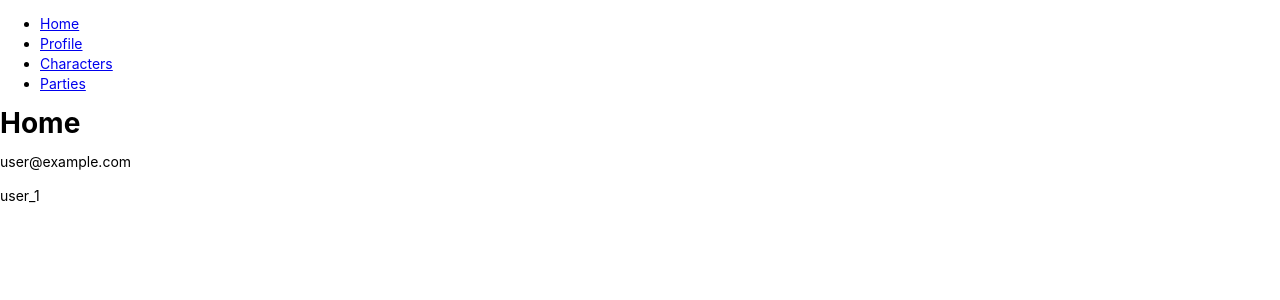
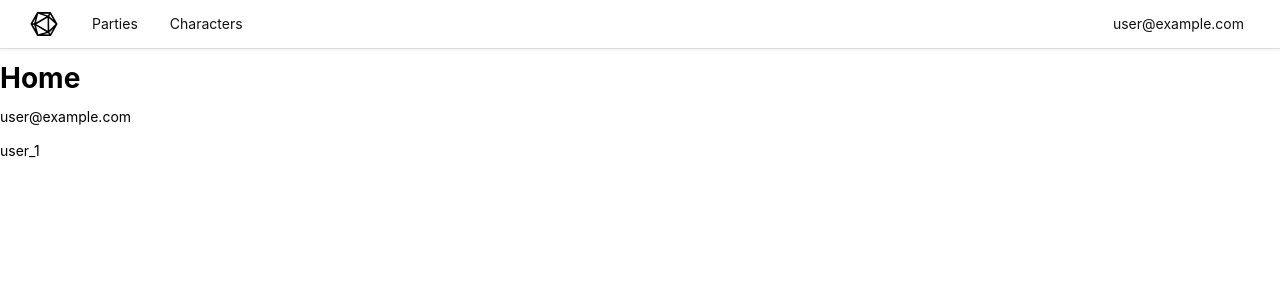
Before and after one commit to Jogga/sidequest, a React (Create React App) app: page / in a window 1280 px wide. Shown: the top 300 px of the page. Built offline with nearby package versions, Linux system fonts and the light colour scheme; no server answers; sample sign-in values are in the browser's storage.

Commit message:
basic nav styling

```diff
--- a/src/components/Header.jsx
+++ b/src/components/Header.jsx
@@ -1,23 +1,69 @@
 import React from 'react'
-import { Link } from 'react-router-dom'
+import { NavLink, useMatch, useResolvedPath } from 'react-router-dom'
+import styled from 'styled-components'
+import { useAuth } from '../contexts/AuthContext'
+import { colors } from '../globalStyles'
+import { ReactComponent as Dice } from '../assets/dice.svg'
+
+const HeaderBar = styled.nav`
+  padding: 4px 24px;
+  background-color: ${ colors.Background0 };
+  border-bottom: 1px solid ${ colors.Background10 };
+  display: flex;
+  box-shadow: 0px 0px 3px #dde;
+  align-items: center;
+`
+
+const MainNav = styled.div`
+  flex-grow: 1;
+  display: flex;
+  gap: 8px;
+  padding: 0;
+  margin: 0;
+  list-style-type: none;
+  align-items: center;
+`
+
+const StyledNavLink = styled(NavLink)`
+  display: block;
+  text-decoration: none;
+  color: ${ colors.Foreground100 };
+  padding: 6px 12px;
+  border-radius: 16px;
+  &:hover {
+    background-color: ${colors.Active10}
+  }
+  &.active {
+    color: ${ colors.Active80 };
+  }
+`
+
+const HomeLink = styled(NavLink)`
+  padding: 4px;
+  margin-right: 8px;
+  border-radius: 20px;
+  &:hover {
+    background-color: ${colors.Active10}
+  }
+  display: block;
+  svg {
+    display: block;
+  }
+`
+
 
 export default function Header() {
+  const { currentUser } = useAuth()
   return (
-    <nav>
-      <ul>
-        <li>
-          <Link to="/">Home</Link>
-        </li>
-        <li>
-          <Link to="/profile">Profile</Link>
-        </li>
-        <li>
-          <Link to="/characters"> Characters</Link>
-        </li>
-        <li>
-          <Link to="/parties"> Parties</Link>
-        </li>
-      </ul>
-    </nav>
+    <HeaderBar>
+      <MainNav>
+          <HomeLink to="/">
+            <Dice />
+          </HomeLink>
+          <StyledNavLink to="/parties"> Parties</StyledNavLink>
+          <StyledNavLink to="/characters"> Characters</StyledNavLink>
+      </MainNav>
+      <StyledNavLink to="/profile">{ currentUser && currentUser.email }</StyledNavLink>
+    </HeaderBar>
   )
 }
--- a/src/globalStyles.js
+++ b/src/globalStyles.js
@@ -10,4 +10,14 @@ const GlobalStyle = createGlobalStyle`
   }
 `;
 
+export const colors = {
+  Foreground100: `#111111`,
+  Background0: `#ffffff`,
+  Background5: `#efefef`,
+  Background10: `#dddddd`,
+  Background20: `#cccccc`,
+  Active10: `#e3e4ff`,
+  Active80: `#1d25a6`
+}
+
 export default GlobalStyle;
```
Also changed, not shown: src/assets/dice.svg (added).
